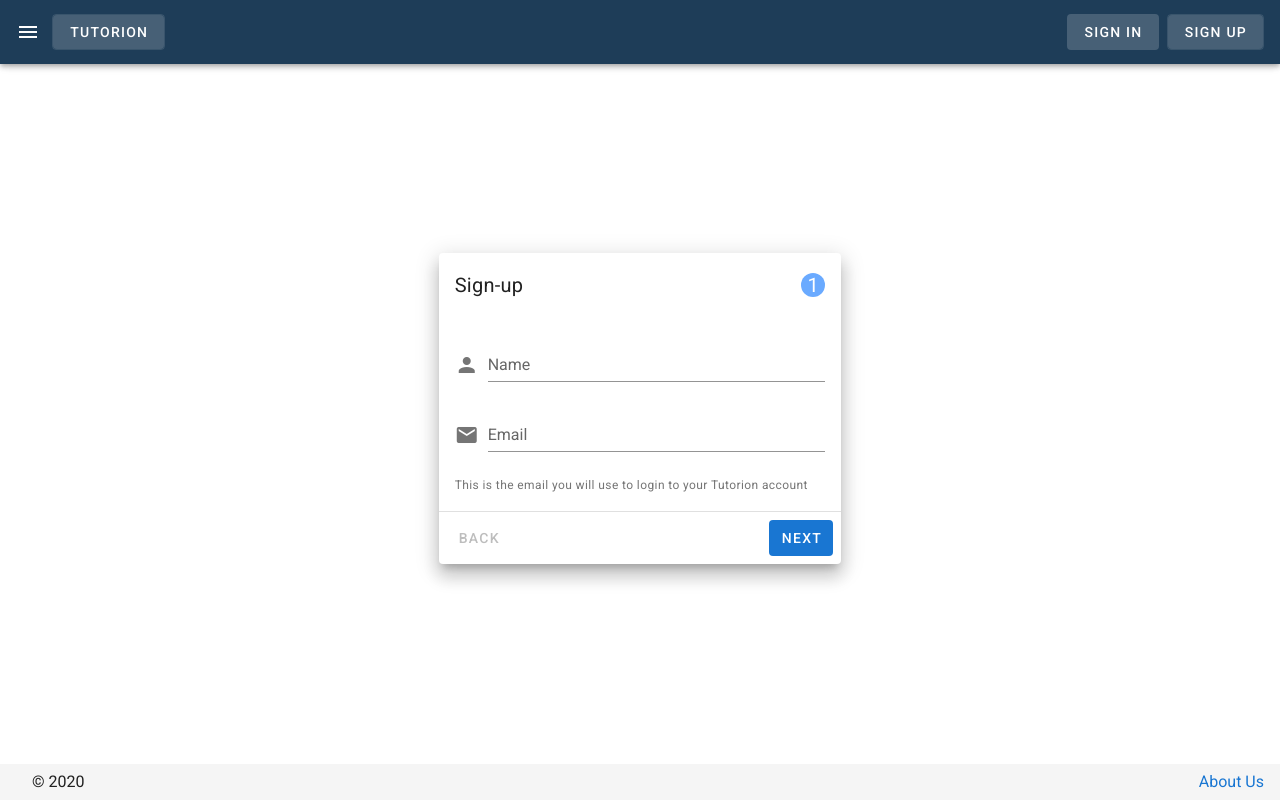
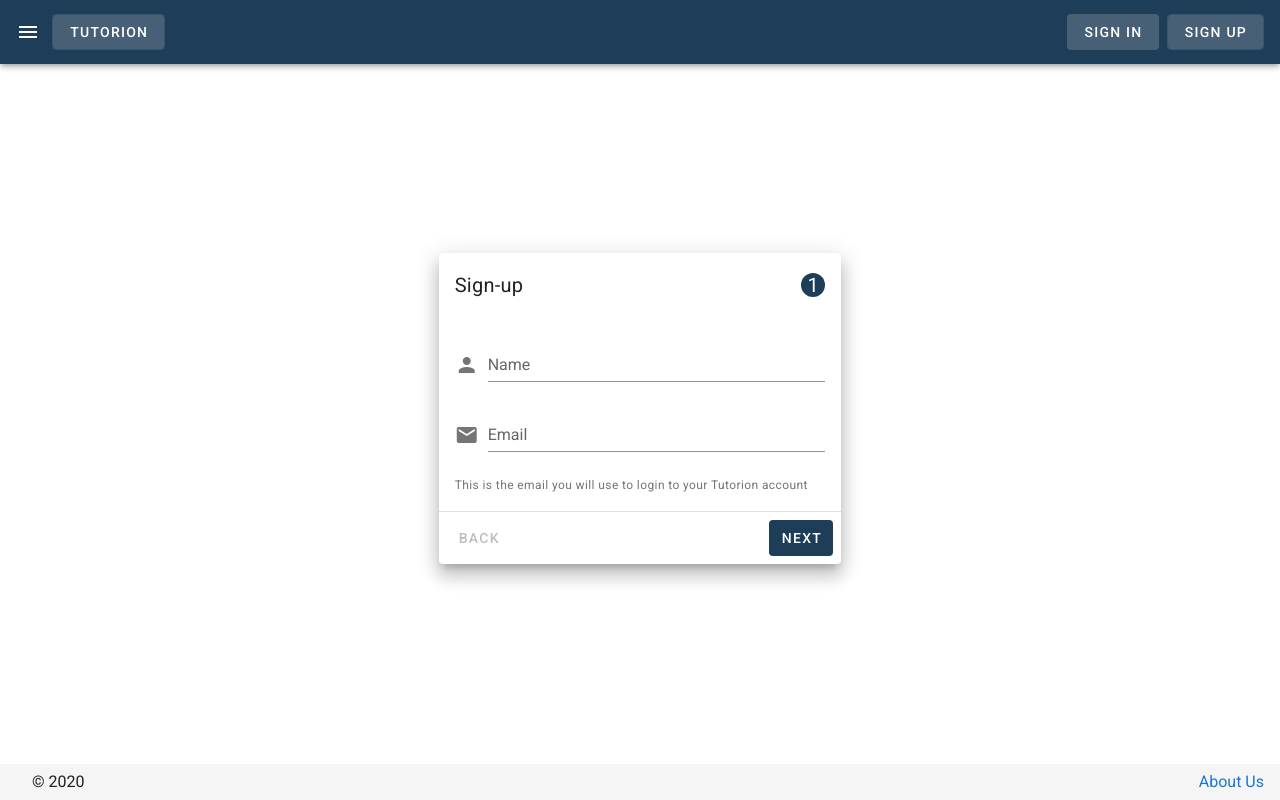
Before and after one commit to edu-fedorae/fgp-tutorial-client, a Vue app: page /register in a window 1280 px wide. Built offline with nearby package versions, Linux system fonts and the light colour scheme.

Commit message:
Update register button color

```diff
--- a/src/views/Register.vue
+++ b/src/views/Register.vue
@@ -5,10 +5,13 @@
         <!--    For when it's time to submit    -->
         <v-form>
           <v-card class="mx-auto elevation-12" max-width="500">
-            <v-card-title class="title font-weight-regular justify-space-between">
+            <v-card-title
+              class="title font-weight-regular justify-space-between"
+            >
               <span>{{ currentTitle }}</span>
               <v-avatar
-                  color="primary lighten-2"
+                color="#1E3D58"
+                style="color: #ffffff;"
                 class="subheading white--text"
                 size="24"
                 v-text="step"
@@ -98,7 +101,7 @@
               <v-spacer></v-spacer>
               <v-btn
                 v-if="step === 4"
-                  :to="{ name: 'Dashboard-Home'}"
+                :to="{ name: 'Dashboard-Home' }"
                 color="success"
                 depressed
               >
@@ -106,13 +109,13 @@
               </v-btn>
               <v-btn
                 v-else
-                  color="primary"
+                color="#1E3D58"
+                style="color: #ffffff"
                 depressed
                 @click="step++"
               >
                 Next
               </v-btn>
-
             </v-card-actions>
           </v-card>
         </v-form>
```
Lines whose indentation alone changed are shown as unchanged.
